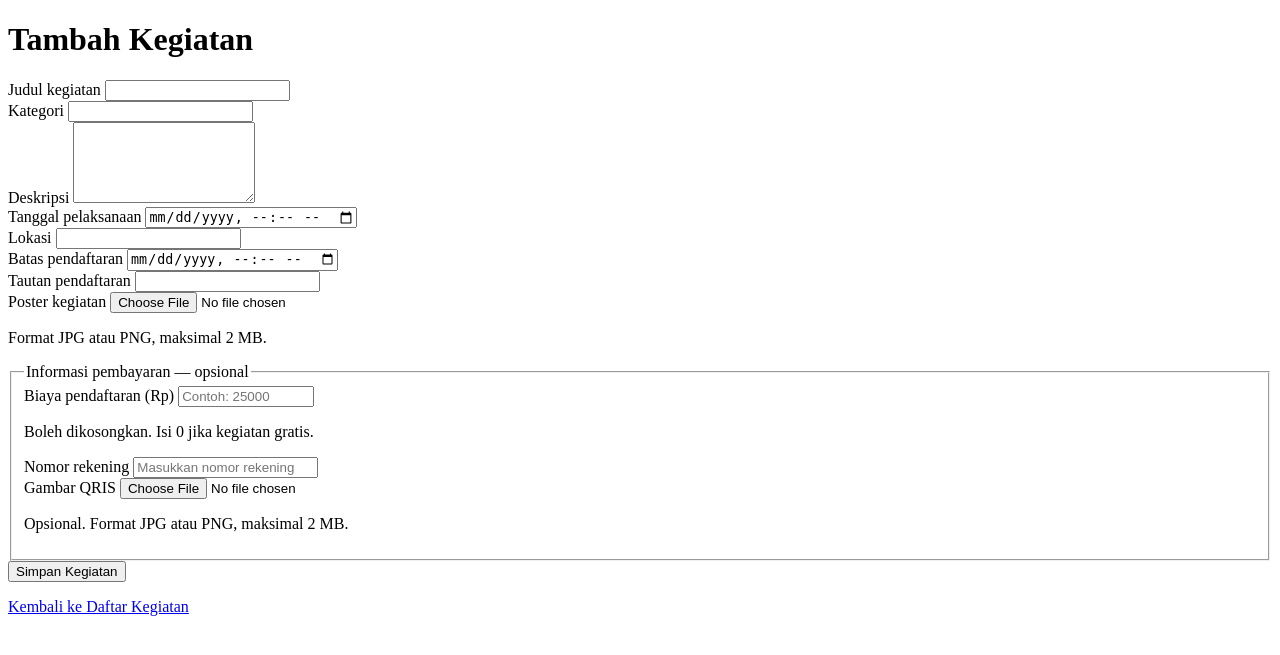
After one commit to Vierzszx/One-For-All, a Laravel app: template resources/views/kegiatan/create.blade.php in a window 1280 px wide. The commit adds this page. Shown: the top 655 px of the page. Run offline with Laravel 12, Linux system fonts and the light colour scheme; the template is opened without the code that fills it, so the values that code supplies are empty.

Commit message:
feat: menambahkan page daftar seluruh kegiatan lembaga dan fitur untuk menambahkan kegiatan

```diff
--- /dev/null
+++ b/resources/views/kegiatan/create.blade.php
@@ -0,0 +1,174 @@
+<!DOCTYPE html>
+<html lang="id">
+<head>
+    <meta charset="UTF-8">
+    <meta name="viewport" content="width=device-width, initial-scale=1">
+    <title>Tambah Kegiatan | SatuTitik</title>
+</head>
+<body>
+    <h1>Tambah Kegiatan</h1>
+
+    @if ($errors->any())
+        <div>
+            <p>Periksa kembali isian berikut:</p>
+
+            <ul>
+                @foreach ($errors->all() as $error)
+                    <li>{{ $error }}</li>
+                @endforeach
+            </ul>
+        </div>
+    @endif
+
+    <form
+        method="POST"
+        action="{{ route('kegiatan.store') }}"
+        enctype="multipart/form-data"
+    >
+        @csrf
+
+        <div>
+            <label for="judul">Judul kegiatan</label>
+            <input
+                id="judul"
+                name="judul"
+                type="text"
+                value="{{ old('judul') }}"
+                maxlength="255"
+                required
+            >
+        </div>
+
+        <div>
+            <label for="kategori">Kategori</label>
+            <input
+                id="kategori"
+                name="kategori"
+                type="text"
+                value="{{ old('kategori') }}"
+                maxlength="255"
+                required
+            >
+        </div>
+
+        <div>
+            <label for="deskripsi">Deskripsi</label>
+            <textarea
+                id="deskripsi"
+                name="deskripsi"
+                rows="5"
+                required
+            >{{ old('deskripsi') }}</textarea>
+        </div>
+
+        <div>
+            <label for="tanggal_pelaksanaan">Tanggal pelaksanaan</label>
+            <input
+                id="tanggal_pelaksanaan"
+                name="tanggal_pelaksanaan"
+                type="datetime-local"
+                value="{{ old('tanggal_pelaksanaan') }}"
+                required
+            >
+        </div>
+
+        <div>
+            <label for="lokasi">Lokasi</label>
+            <input
+                id="lokasi"
+                name="lokasi"
+                type="text"
+                value="{{ old('lokasi') }}"
+                maxlength="255"
+                required
+            >
+        </div>
+
+        <div>
+            <label for="batas_pendaftaran">Batas pendaftaran</label>
+            <input
+                id="batas_pendaftaran"
+                name="batas_pendaftaran"
+                type="datetime-local"
+                value="{{ old('batas_pendaftaran') }}"
+                required
+            >
+        </div>
+
+        <div>
+            <label for="tautan_pendaftaran">Tautan pendaftaran</label>
+            <input
+                id="tautan_pendaftaran"
+                name="tautan_pendaftaran"
+                type="url"
+                value="{{ old('tautan_pendaftaran') }}"
+                required
+            >
+        </div>
+
+        <div>
+            <label for="poster">Poster kegiatan</label>
+            <input
+                id="poster"
+                name="poster"
+                type="file"
+                accept=".jpg,.jpeg,.png"
+                required
+            >
+            <p>Format JPG atau PNG, maksimal 2 MB.</p>
+        </div>
+
+    <fieldset>
+        <legend>Informasi pembayaran — opsional</legend>
+
+        <div>
+            <label for="biaya_pendaftaran">Biaya pendaftaran (Rp)</label>
+            <input
+                id="biaya_pendaftaran"
+                name="biaya_pendaftaran"
+                type="number"
+                min="0"
+                max="999999999999"
+                step="1"
+                value="{{ old('biaya_pendaftaran') }}"
+                placeholder="Contoh: 25000"
+            >
+
+            <p>Boleh dikosongkan. Isi 0 jika kegiatan gratis.</p>
+        </div>
+
+        <div>
+            <label for="nomor_rekening">Nomor rekening</label>
+            <input
+                id="nomor_rekening"
+                name="nomor_rekening"
+                type="text"
+                maxlength="100"
+                value="{{ old('nomor_rekening') }}"
+                placeholder="Masukkan nomor rekening"
+            >
+        </div>
+
+        <div>
+            <label for="qris">Gambar QRIS</label>
+            <input
+                id="qris"
+                name="qris"
+                type="file"
+                accept=".jpg,.jpeg,.png"
+            >
+
+            <p>Opsional. Format JPG atau PNG, maksimal 2 MB.</p>
+        </div>
+    </fieldset>
+
+        <button type="submit">Simpan Kegiatan</button>
+    </form>
+
+    <p>
+        <a href="{{ route('kegiatan.index') }}">
+            Kembali ke Daftar Kegiatan
+        </a>
+    </p>
+</body>
+</html>
--- a/routes/web.php
+++ b/routes/web.php
@@ -25,3 +25,11 @@ Route::get('/admin/kegiatan', [KegiatanController::class, 'index'])
 Route::get('/admin/dashboard', [DashboardAdminController::class, 'index'])
     ->middleware(['auth', PastikanAdminLembaga::class])
     ->name('admin.dashboard');
+
+Route::get('/admin/kegiatan/tambah', [KegiatanController::class, 'create'])
+    ->middleware(['auth', PastikanAdminLembaga::class])
+    ->name('kegiatan.create');
+
+Route::post('/admin/kegiatan', [KegiatanController::class, 'store'])
+    ->middleware(['auth', PastikanAdminLembaga::class])
+    ->name('kegiatan.store');
```
Also changed, not shown: app/Http/Controllers/KegiatanController.php (+109 -0 lines), resources/views/admin/dashboard.blade.php (+34 -0 lines), resources/views/kegiatan/index.blade.php (+55 -6 lines), database/migrations/2026_11_20_101318_add_payment_table.php (added).
